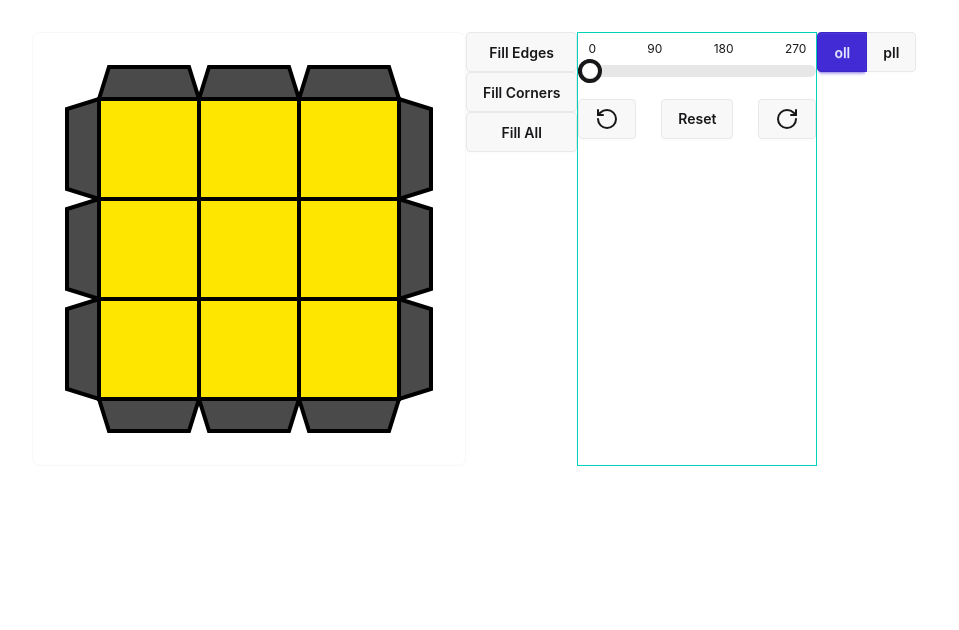
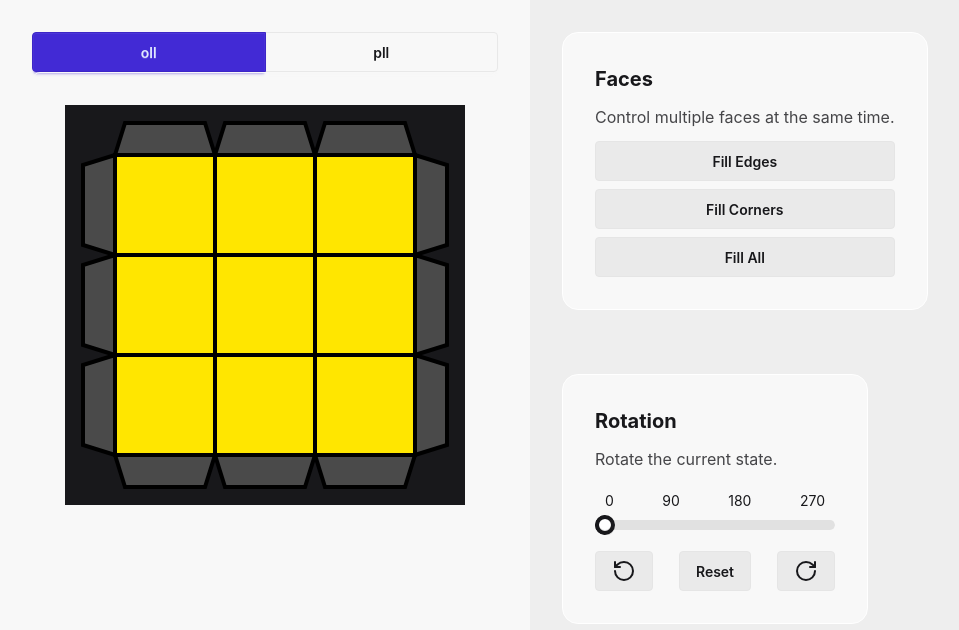
Before and after one commit to luiz734/rubiks-gem, a Svelte app: page / in a window 1280 px wide. Shown: the top 630 px of the page, without its empty margins (0-959 px from the left). Built offline with nearby package versions, Linux system fonts and the light colour scheme.

Commit message:
Improve UI

```diff
--- a/src/App.svelte
+++ b/src/App.svelte
@@ -1,11 +1,10 @@
 <script lang="ts">
-    import {Pencil, Skull} from '@lucide/svelte';
-    import svelteLogo from './assets/svelte.svg'
     import RubikFace from "./lib/RubikFace.svelte";
     import FacesButtons from "./lib/FacesButtons.svelte";
-    import {Piece, RubiksCube} from "./lib/models/RubiksCube.svelte";
+    import {RubiksCube} from "./lib/models/RubiksCube.svelte";
     import RotationSlider from "./lib/RotationSlider.svelte";
     import ActiveModeToggle from "./lib/ActiveModeToggle.svelte";
+    import OptionsGroup from "./lib/OptionsGroup.svelte";
 
 
     let rubiksCube = $state(
@@ -16,14 +15,24 @@
 
 </script>
 
-<div class="flex flex-row p-8" id="app">
+<div class="flex flex-row bg-base-200 w-screen h-screen gap-0 content-start">
 
-    <div class="card card-border p-8">
-        <RubikFace rubiksCube={rubiksCube}/>
+    <div class="flex flex-col p-8">
+        <ActiveModeToggle rubiksCube={rubiksCube}/>
+        <div class="card card-border p-8">
+            <RubikFace rubiksCube={rubiksCube}/>
+        </div>
     </div>
 
-    <FacesButtons rubiksCube={rubiksCube}/>
+    <div class="flex flex-row p-8 bg-base-300 w-screen h-screen gap-16 content-start flex-wrap">
+        <OptionsGroup description="Control multiple faces at the same time." title="Faces">
+            <FacesButtons rubiksCube={rubiksCube}/>
+        </OptionsGroup>
 
-    <RotationSlider rubiksCube={rubiksCube}/>
-    <ActiveModeToggle rubiksCube={rubiksCube}/>
+        <OptionsGroup description="Rotate the current state." title="Rotation">
+            <RotationSlider rubiksCube={rubiksCube}/>
+        </OptionsGroup>
+    </div>
+
+
 </div>
--- a/src/app.css
+++ b/src/app.css
@@ -1,2 +1,7 @@
 @import 'tailwindcss';
 @plugin "daisyui";
+
+body {
+    height: 100vh;
+    width: 100vw;
+}
--- a/src/lib/ActiveModeToggle.svelte
+++ b/src/lib/ActiveModeToggle.svelte
@@ -9,11 +9,11 @@
 
 </script>
 
-<div class="w-100">
-    <div class="join">
-        <input aria-label="oll" bind:group={rubiksCube.mode} class="join-item btn" name="options" type="radio"
+<div class="w-full">
+    <div class="join w-full">
+        <input aria-label="oll" bind:group={rubiksCube.mode} class="join-item btn flex-1 disabled:btn-soft!" name="options" type="radio"
                value="oll"/>
-        <input aria-label="pll" bind:group={rubiksCube.mode} class="join-item btn" name="options" type="radio"
+        <input aria-label="pll" bind:group={rubiksCube.mode} class="join-item btn flex-1" name="options" type="radio"
                value="pll"/>
     </div>
 </div>
--- a/src/lib/FacesButtons.svelte
+++ b/src/lib/FacesButtons.svelte
@@ -22,8 +22,8 @@
     }
 </script>
 
-<div class="flex flex-col">
-    <button class="btn" onclick={onFillEdgesPressed}> Fill Edges </button>
-    <button class="btn" onclick={onFillCornersPressed}> Fill Corners </button>
-    <button class="btn" onclick={onFillPiecesPressed}> Fill All </button>
+<div class="flex flex-col gap-y-2">
+    <button class="btn btn-soft" onclick={onFillEdgesPressed}> Fill Edges </button>
+    <button class="btn btn-soft" onclick={onFillCornersPressed}> Fill Corners </button>
+    <button class="btn btn-soft" onclick={onFillPiecesPressed}> Fill All </button>
 </div>
--- /dev/null
+++ b/src/lib/OptionsGroup.svelte
@@ -0,0 +1,16 @@
+<script lang="ts">
+
+    interface Props {
+        children: any,
+        title: string,
+        description: string,
+    }
+    let { children, title, description }: Props = $props();
+
+</script>
+
+<section class="p-8 flex flex-col gap-y-3 bg-base-200 rounded-2xl border border-base-100 h-fit">
+    <h3 class="text-xl font-bold"> {title} </h3>
+    <p class="text-base-content/80"> {description} </p>
+    {@render children()}
+</section>
--- a/src/lib/RotationSlider.svelte
+++ b/src/lib/RotationSlider.svelte
@@ -21,20 +21,20 @@
 
 </script>
 
-<div class="border-accent border w-60 flex flex-col gap-4">
+<div class="w-60 flex flex-col gap-4">
     <div class="w-full max-w-xs">
-        <div class="flex justify-between px-2.5 mt-2 text-xs">
+        <div class="flex justify-between px-2.5 mt-2 text-sm">
             <span>0</span>
             <span>90</span>
             <span>180</span>
             <span>270</span>
         </div>
-        <input class="range" max="270" min="0" step="90" type="range" bind:value={rubiksCube.rotation}/>
+        <input class="range range-sm" max="270" min="0" step="90" type="range" bind:value={rubiksCube.rotation}/>
     </div>
 
     <div class="flex flex-row w-full justify-between">
-        <button class="btn" onclick={() => rubiksCube.rotateBy(-90)}><RotateCcw/></button>
-        <button class="btn" onclick={() => (rubiksCube.rotation = 0)}>Reset</button>
-        <button class="btn" onclick={() => rubiksCube.rotateBy(90)}><RotateCw/></button>
+        <button class="btn btn-soft" onclick={() => rubiksCube.rotateBy(-90)}><RotateCcw/></button>
+        <button class="btn btn-soft" onclick={() => (rubiksCube.rotation = 0)}>Reset</button>
+        <button class="btn btn-soft" onclick={() => rubiksCube.rotateBy(90)}><RotateCw/></button>
     </div>
 </div>
--- a/src/lib/RubikFace.svelte
+++ b/src/lib/RubikFace.svelte
@@ -11,7 +11,7 @@
 
 </script>
 
-<div class="">
+<div class="bg-base-content p-4">
     <svg height={RubiksConstants.ViewportSize}
          viewBox="0 0 {RubiksConstants.ViewportSize} {RubiksConstants.ViewportSize}"
          width={RubiksConstants.ViewportSize}>
```
